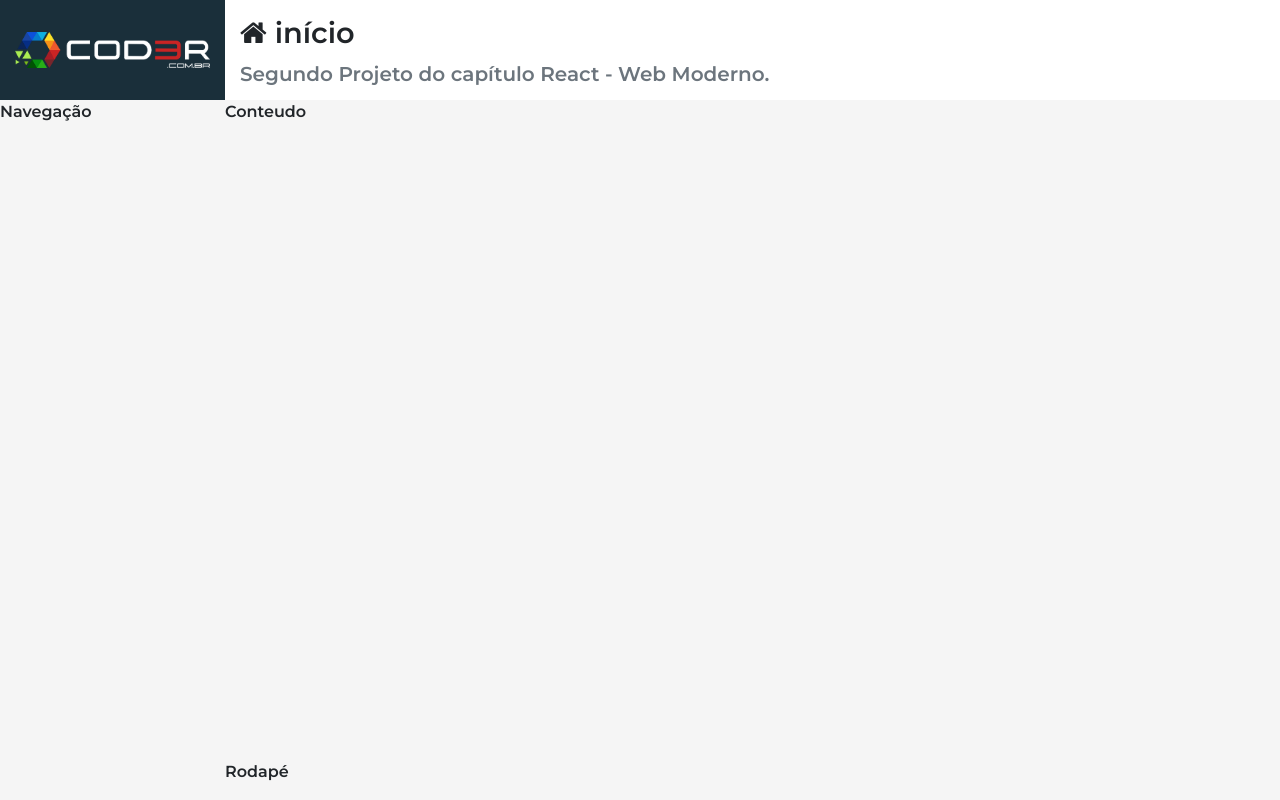
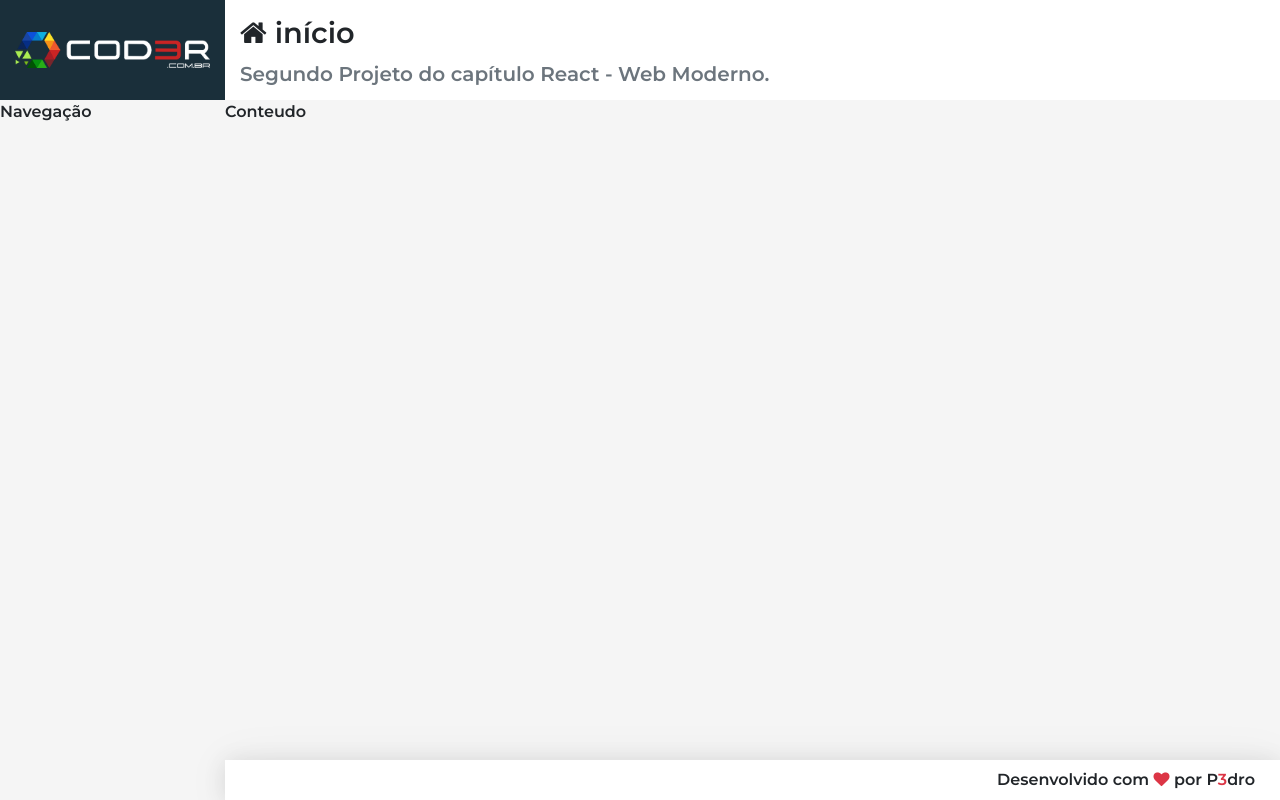
Before and after one commit to pedrofranq96/Projeto-Cadrasto-Usuarios, a React (Create React App) app in the folder frontend/: page / in a window 1280 px wide. Built offline with nearby package versions, Linux system fonts and the light colour scheme.

Commit message:
Etapa 5: componente footer

```diff
--- a/frontend/src/components/template/Footer.css
+++ b/frontend/src/components/template/Footer.css
@@ -0,0 +1,8 @@
+footer.footer {
+    display: flex;
+    align-items: center;
+    justify-content: flex-end;
+    padding: 0 25px;
+    background-color: #fff;
+    box-shadow: var(--shadow);
+}
--- a/frontend/src/components/template/Footer.jsx
+++ b/frontend/src/components/template/Footer.jsx
@@ -4,5 +4,7 @@
 
 export default props =>
     <footer className="footer">
-        Rodapé
+        <span>
+            Desenvolvido com <i className="fa fa-heart text-danger"></i> por <strong>P<span className="text-danger">3</span>dro</strong>
+        </span>
     </footer>
```
